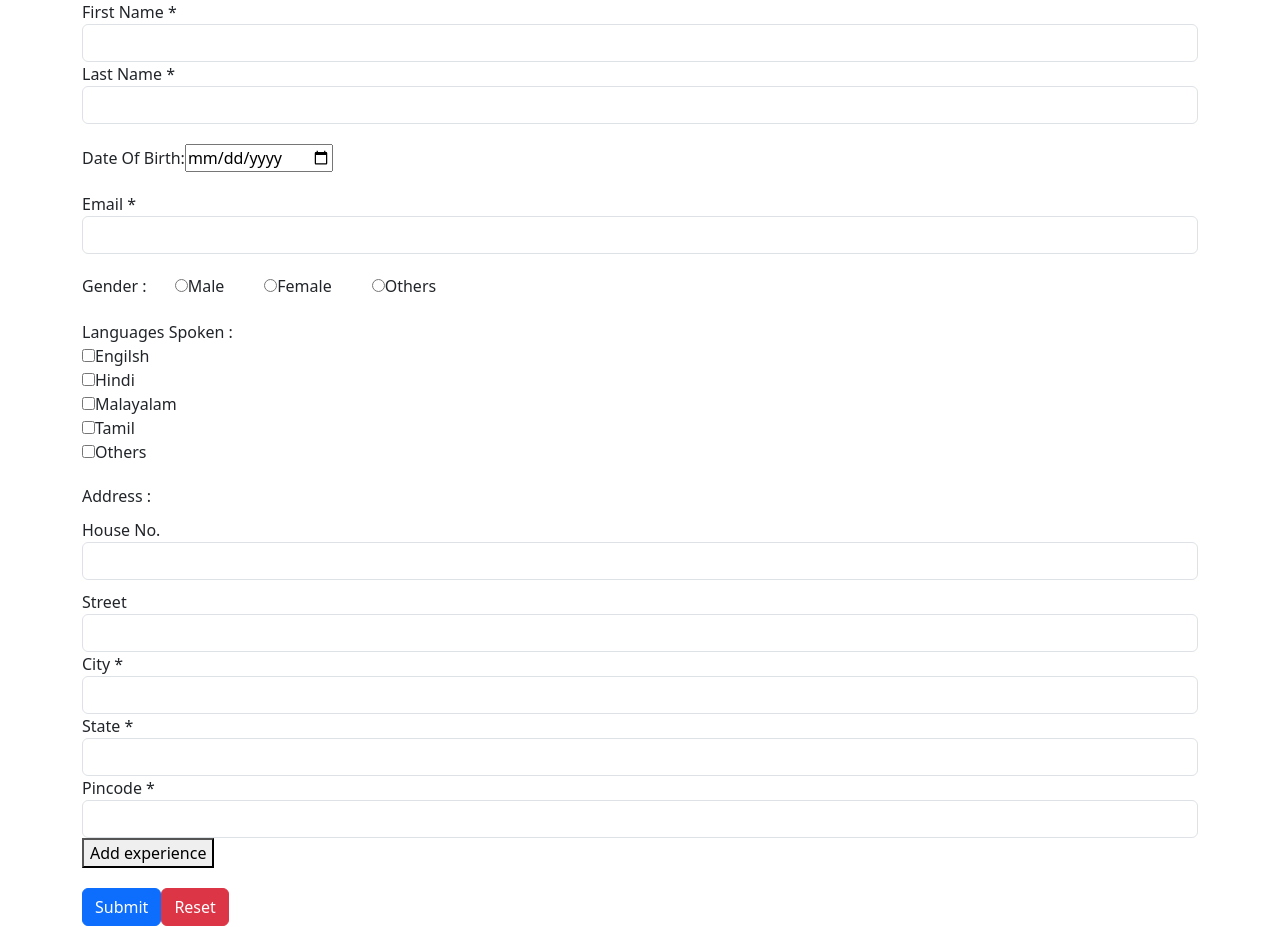
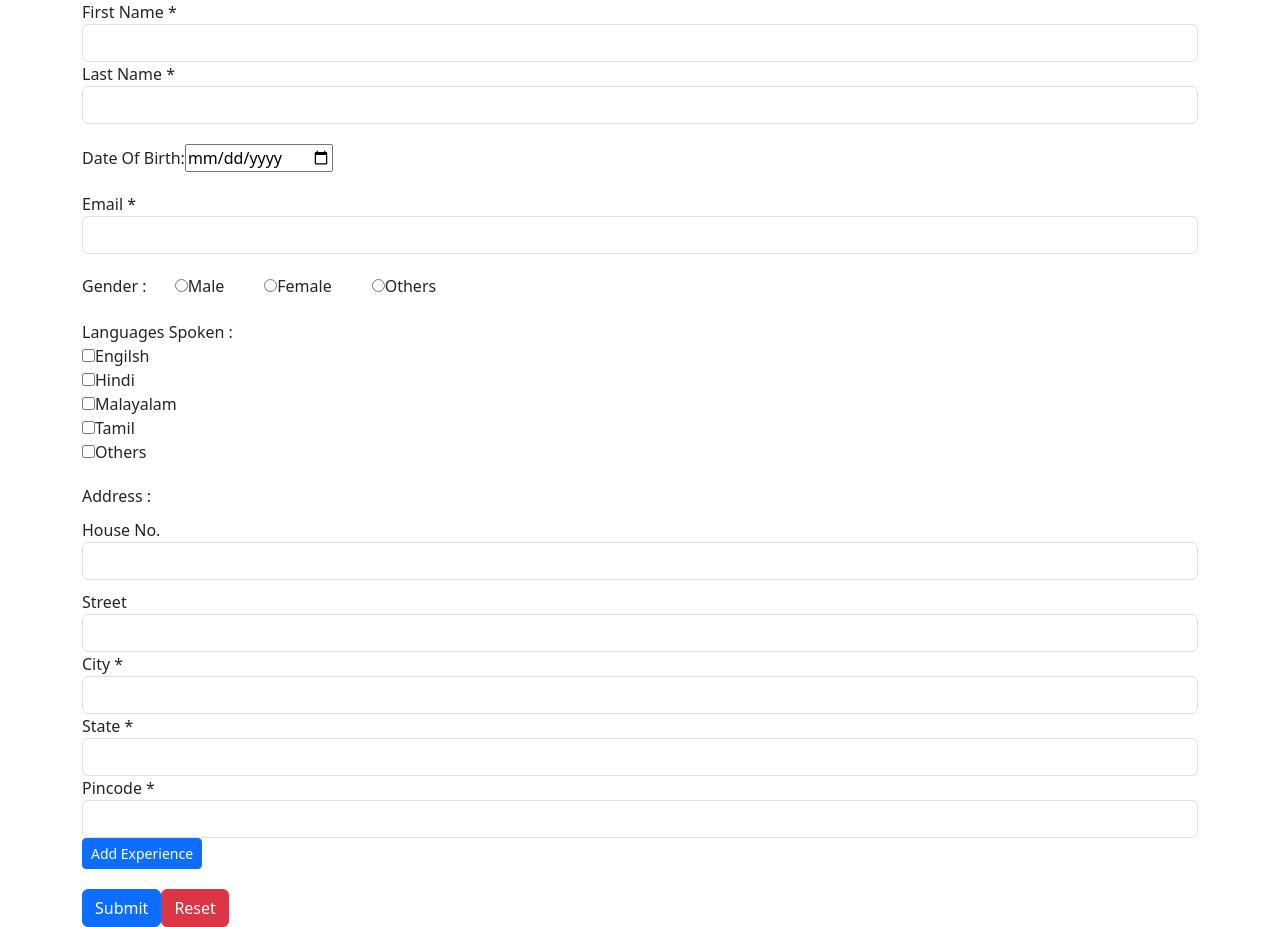
Before and after one commit to Sebinsj/reactiveform, an Angular app: page / in a window 1280 px wide. Built offline with nearby package versions, Linux system fonts and the light colour scheme.

Commit message:
task partial

```diff
--- a/src/app/resumeform/resumeform.component.html
+++ b/src/app/resumeform/resumeform.component.html
@@ -87,7 +87,21 @@
             </div>
 
             <div formArrayName="experience">
-                <button>Add experience</button>
+                <ng-container *ngFor="let exp of addexp,let i=index">
+                    <h5>Experience</h5>
+                    <input type="text" placeholder="company name" formControlName="companyname">
+                    <input type="text" placeholder="position" formControlName="position">
+                    <input type="date" placeholder="date of joining" formControlName="dateofjoining">
+                    <input type="date" placeholder="date of resign" formControlName="dateofresign">
+                    <button class="btn btn-sm btn-danger" (click)="onExpRemove(i)">Remove Experience</button>
+
+
+                </ng-container>
+               <div class="form-group">
+                <button class="btn btn-sm btn-primary" (click)="onExpAdd()">Add Experience</button>
+
+            </div>
+
             </div>
 
                 <div style="padding-top: 20px;">
--- a/src/app/resumeform/resumeform.component.ts
+++ b/src/app/resumeform/resumeform.component.ts
@@ -1,3 +1,4 @@
+import { group } from '@angular/animations';
 import { Component, OnInit } from '@angular/core';
 import { FormArray, FormControl, FormGroup, Validators } from '@angular/forms';
 
@@ -11,6 +12,10 @@ export class ResumeformComponent implements OnInit {
 
   genders=['Male','Female','Others'];
   languages=['Engilsh','Hindi','Malayalam','Tamil','Others']
+  get addexp(){
+    return (<FormArray> this.resumeForm.get('experience')).controls
+
+  }
 
   ngOnInit(): void {
       this.resumeForm=new FormGroup({
@@ -29,19 +34,31 @@ export class ResumeformComponent implements OnInit {
           pincode:new FormControl(null,[Validators.required]),
 
         }),
-        experience:new FormArray([
-          new FormControl(null),
-          new FormControl(null),
-          new FormControl(null),
-
-        ])
+        experience:new FormArray([])
 
 
       });
   }
   onSubmit(){
     console.log(this.resumeForm);
-    alert('Form Submitted Sucessfully')
+    // alert('Form Submitted Sucessfully')
+
+  }
+  onExpAdd():void{
+    const newExp=new FormGroup({
+      companyname:new FormControl(null, Validators.required),
+      position:new FormControl(null, Validators.required),
+      years:new FormGroup({
+        dateofjoining:new FormControl(null,Validators.required),
+        dateofresign:new FormControl(null,Validators.required),
+            }),
+          });
+   (this.resumeForm.get('experience') as FormArray).push(newExp);
+
+
+  }
+  onExpRemove(index:any):void{
+    (this.resumeForm.get('experience')as FormArray).removeAt(index);
 
   }
 
```
